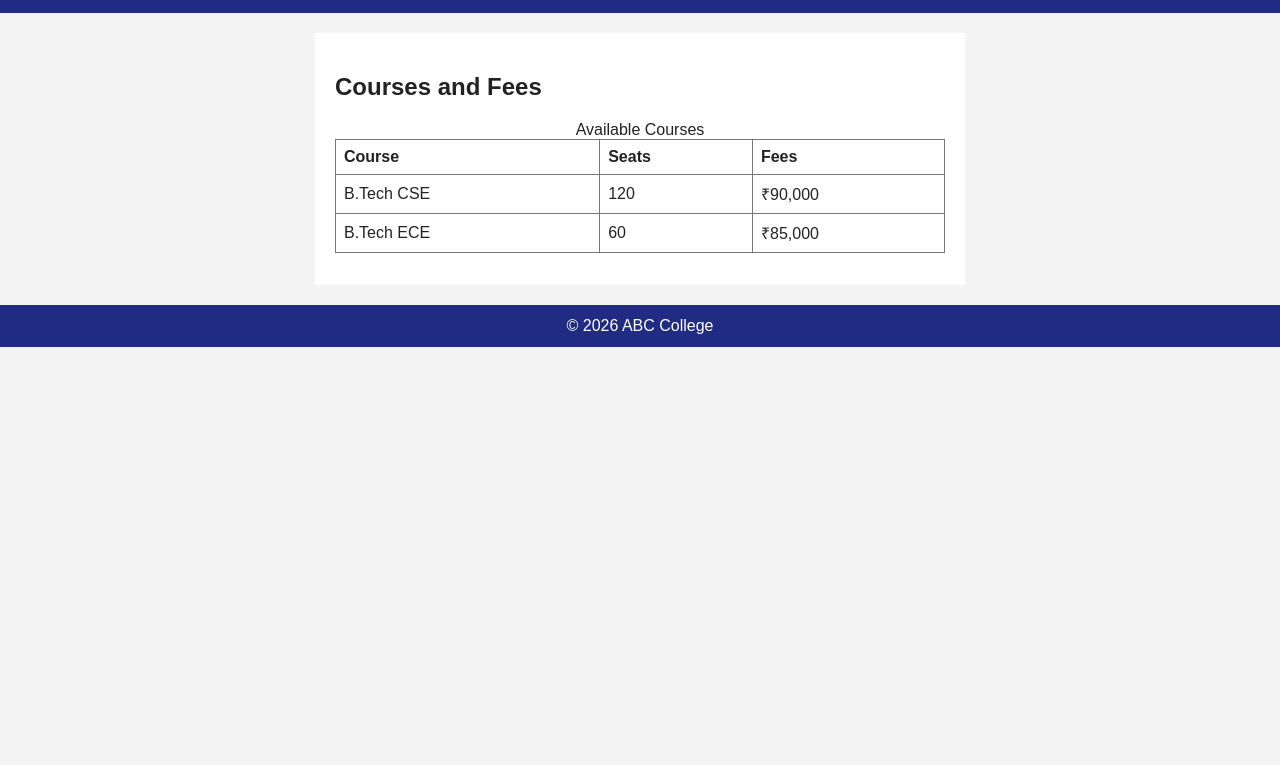
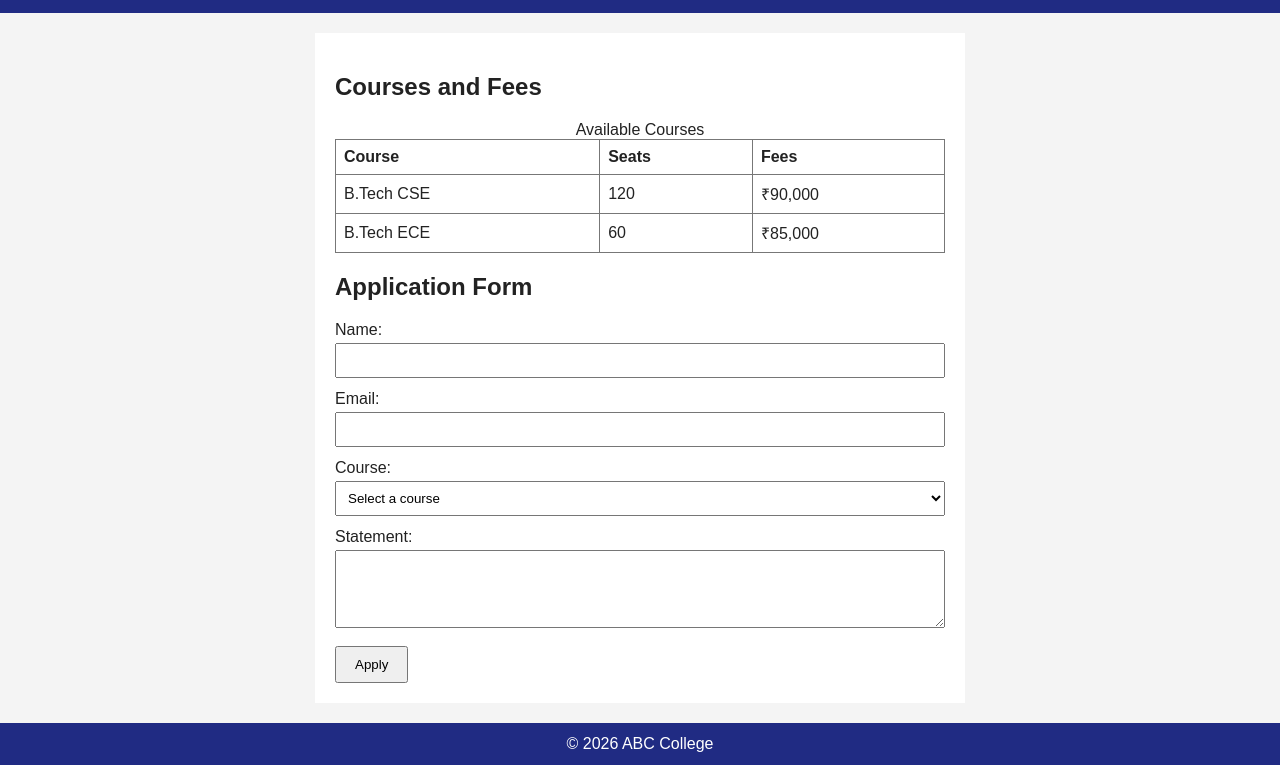
Before and after one commit to tttanishk01/WDW_1-admission_no-0482, a plain HTML site: page web desigining workshop 1 assignment/assignment18.html in a window 1280 px wide. Shown: the part 91-856 px from the top of the page. Before the commit the page ends 800 px from the top, so only its background shows below. Drawn offline with Linux system fonts and the light colour scheme.

Commit message:
assignment 18  completed

```diff
--- a/web desigining workshop 1 assignment/assignment18.html
+++ b/web desigining workshop 1 assignment/assignment18.html
@@ -27,7 +27,19 @@
     </table>
   </section>
   <section aria-labelledby="form-heading">
-
+    <h2 id="form-heading">Application Form</h2>
+    <form action="#" method="post">
+      <label for="student-name">Name:</label>
+      <input id="student-name" name="name" type="text" required minlength="2">
+      <label for="student-email">Email:</label>
+      <input id="student-email" name="email" type="email" required>
+      <label for="student-course">Course:</label>
+      <select id="student-course" name="course" required>
+        <option value="">Select a course</option><option>B.Tech CSE</option><option>B.Tech ECE</option>
+      </select>
+      <label for="statement">Statement:</label>
+      <textarea id="statement" name="statement" rows="4" required></textarea>
+      <button type="submit">Apply</button>
     </form>
   </section>
 </main>
```
